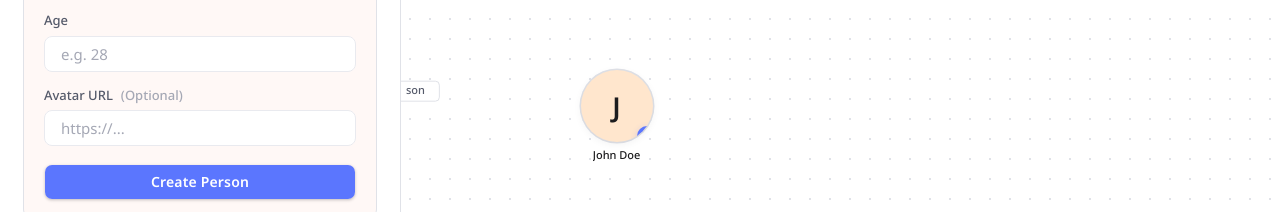
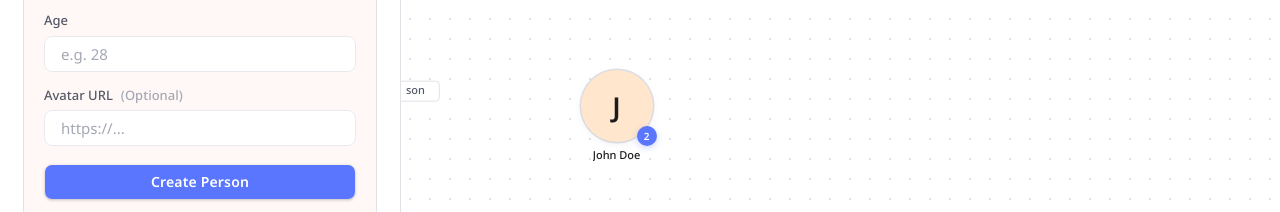
Before and after one commit to The-BlackShadoww/clarix, a Next.js app: page /canvas in a window 1280 px wide. Shown: the part 291-503 px from the top of the page. Built offline with nearby package versions, Linux system fonts and the light colour scheme.

Commit message:
feat: implement interactive canvas board for managing person entities and relational mapping

```diff
--- a/app/canvas/page.tsx
+++ b/app/canvas/page.tsx
@@ -754,20 +754,20 @@ export default function Home() {
           return (
             <div
               key={p.id}
-              className="absolute flex flex-col items-center"
+              className="absolute flex flex-col items-center group"
               style={{
                 left: `${pos.x}px`,
                 top: `${pos.y}px`,
                 zIndex: isSelected ? 45 : z + 1,
               }}
             >
+              {/* Relative wrapper for node and badges */}
+              <div className="relative" style={{ width: `${size}px`, height: `${size}px` }}>
                 {/* The circle node */}
                 <div
                   onMouseDown={(e) => onMouseDown(e, p.id)}
-                className={`node-circle rounded-full flex items-center justify-center cursor-grab active:cursor-grabbing group overflow-hidden transition-all duration-300 ease-out`}
+                  className={`node-circle rounded-full w-full h-full flex items-center justify-center cursor-grab active:cursor-grabbing overflow-hidden transition-all duration-300 ease-out`}
                   style={{
-                  width: `${size}px`,
-                  height: `${size}px`,
                     boxShadow: isDragging
                       ? "0 16px 40px rgba(91, 118, 254, 0.22), 0 0 0 3px rgba(91, 118, 254, 0.4)"
                       : isSelected
@@ -791,6 +791,7 @@ export default function Home() {
                       {p.name.charAt(0).toUpperCase()}
                     </span>
                   )}
+                </div>
 
                 {/* Delete button */}
                 <button
@@ -798,11 +799,11 @@ export default function Home() {
                     e.stopPropagation();
                     removePerson(p.id);
                   }}
-                  className="absolute -top-1.5 -right-1.5 bg-white text-[#e53e3e] rounded-full p-1 opacity-0 group-hover:opacity-100 transition-all duration-200 hover:bg-[#fbd4d4] z-20"
+                  className="absolute top-0 right-0 bg-white text-[#e53e3e] rounded-full p-1 opacity-0 group-hover:opacity-100 transition-all duration-200 hover:bg-[#fbd4d4] z-20 translate-x-1/4 -translate-y-1/4"
                   style={{ boxShadow: "0 2px 8px rgba(0,0,0,0.1), rgb(224,226,232) 0px 0px 0px 1px" }}
                   title="Remove person"
                 >
-                  <Trash2 className="w-3 h-3" />
+                  <Trash2 className="w-3.5 h-3.5" />
                 </button>
 
                 {/* Relation count badge */}
```
Lines whose indentation alone changed are shown as unchanged.
